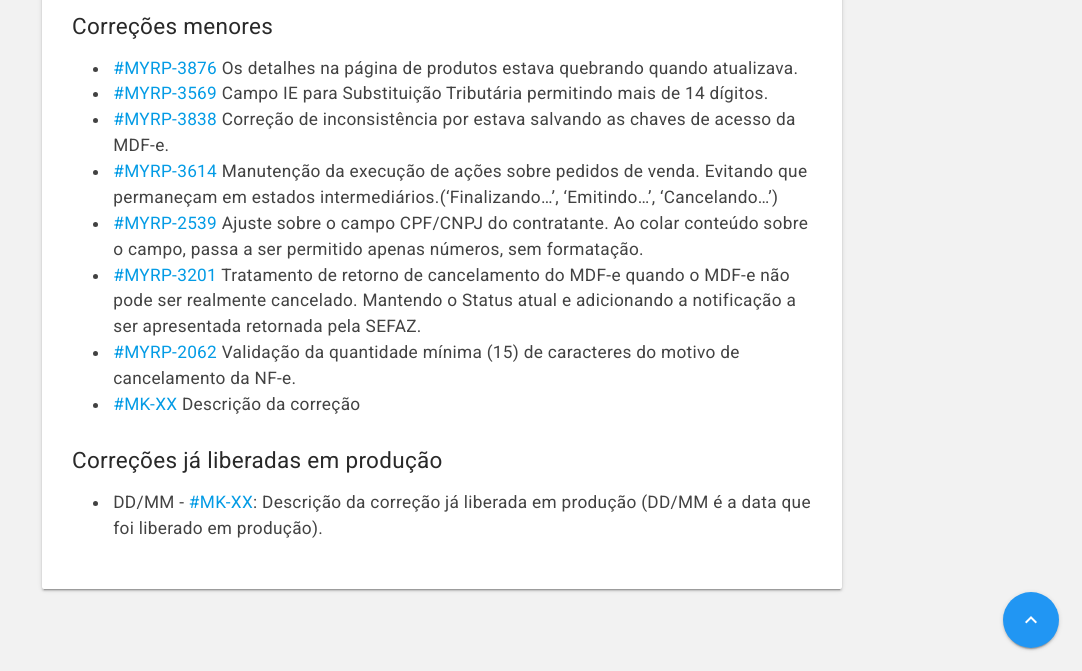
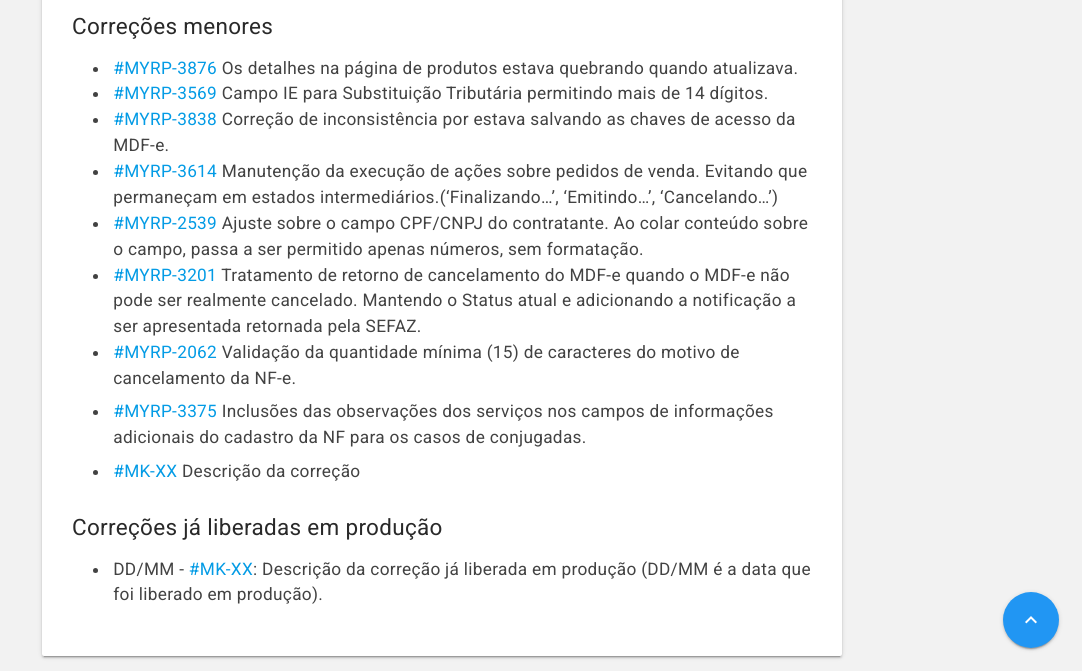
Before and after one commit to myrp-maicon/changelog-myrp, a Jekyll site: the page built from docs/myrp/19.02.03.md, in a window 1280 px wide and 900 px high, scrolled down 1036 px, cut to the strip 229-900 px from the top of the window. Shown: the whole strip, without its empty margins (198-1280 px from the left). Built offline with Jekyll 4.4.1, drawn with Linux system fonts in a browser that asks for light colours; nearby versions of some CDN libraries; our own code applies the rules of GitHub Pages for plain Markdown files; the repository's description, which GitHub fills in, is left out.

Commit message:
Atualização
Inclusões das observações dos serviços nos campos de informações adicionais do cadastro da NF para os casos de conjugadas.

```diff
--- a/docs/myrp/19.02.03.md
+++ b/docs/myrp/19.02.03.md
@@ -25,6 +25,8 @@ As alterações estarão disponíveis no ambiente demo.myrp.com.br (212) desde o
 * [#MYRP-2539](https://devmyrp.atlassian.net/browse/MYRP-2539) Ajuste sobre o campo CPF/CNPJ do contratante. Ao colar conteúdo sobre o campo, passa a ser permitido apenas números, sem formatação.
 * [#MYRP-3201](https://devmyrp.atlassian.net/browse/MYRP-3201) Tratamento de retorno de cancelamento do MDF-e quando o MDF-e não pode ser realmente cancelado. Mantendo o Status atual e adicionando a notificação a ser apresentada retornada pela SEFAZ.
 * [#MYRP-2062](https://devmyrp.atlassian.net/browse/MYRP-2062) Validação da quantidade mínima (15) de caracteres do motivo de cancelamento da NF-e.
+* [#MYRP-3375](https://devmyrp.atlassian.net/browse/MYRP-3375) Inclusões das observações dos serviços nos campos de informações adicionais do cadastro da NF para os casos de conjugadas.
+
 * [#MK-XX](https://devmyrp.atlassian.net/browse/MK-XX) Descrição da correção
 
 ## Correções já liberadas em produção
```
